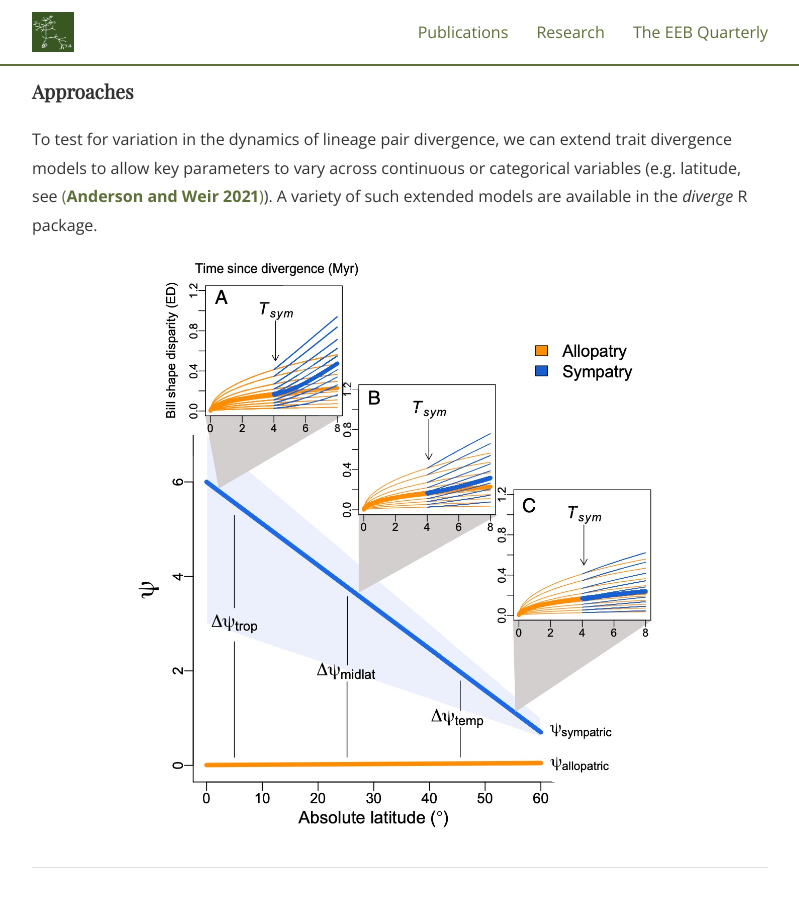
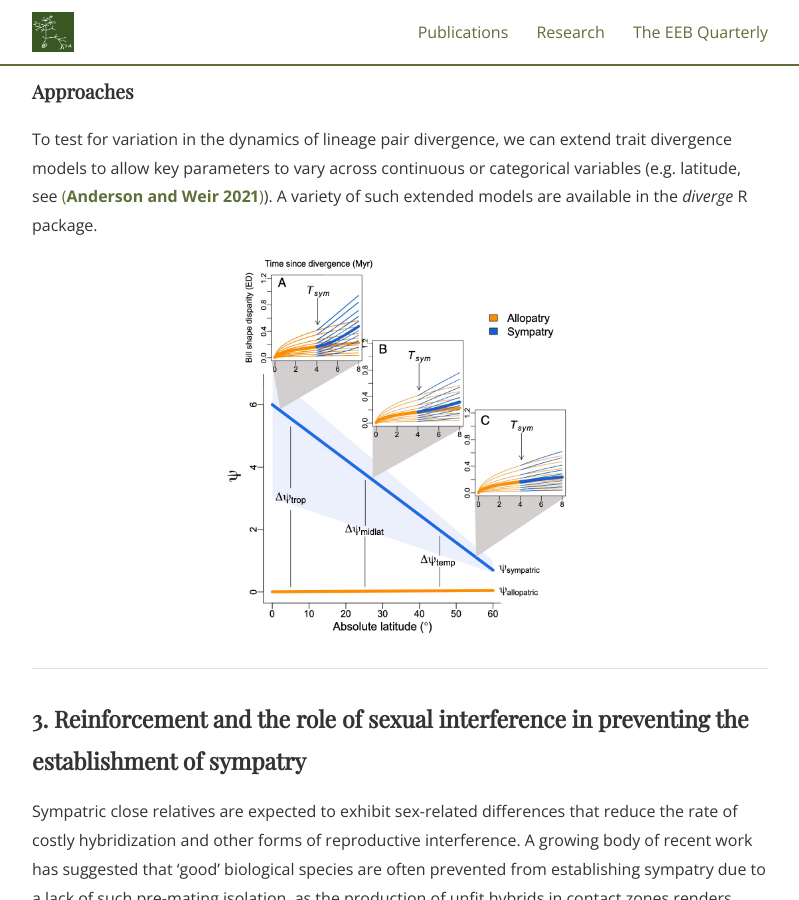
Before and after one commit to SeanASAnderson/SeanASAnderson.github.io, a Jekyll site: the page built from research.md, in a window 1280 px wide and 900 px high, scrolled down 4081 px. Shown: the whole window, without its empty margins (240-1039 px from the left). Built offline with Jekyll 4.4.1, drawn with Linux system fonts in a browser that asks for light colours; nearby versions of some CDN libraries; some web fonts are replaced.

Commit message:
grad fig resize

```diff
--- a/research.md
+++ b/research.md
@@ -57,7 +57,7 @@ Geographic variation in species richness implies geographic variation in the dyn
 
 To test for variation in the dynamics of lineage pair divergence, we can extend trait divergence models to allow key parameters to vary across continuous or categorical variables (e.g. latitude, see [(**Anderson and Weir 2021**)](https://doi.org/10.1073/pnas.2021209118)). A variety of such extended models are available in the *diverge* R package. <br>
 
-<img src="/assets/gradientfig.jpg" alt="gradientfig" style="width:530px;"/>
+<img src="/assets/gradientfig.jpg" alt="gradientfig" style="width:350px;"/>
 
 ---
 
```
